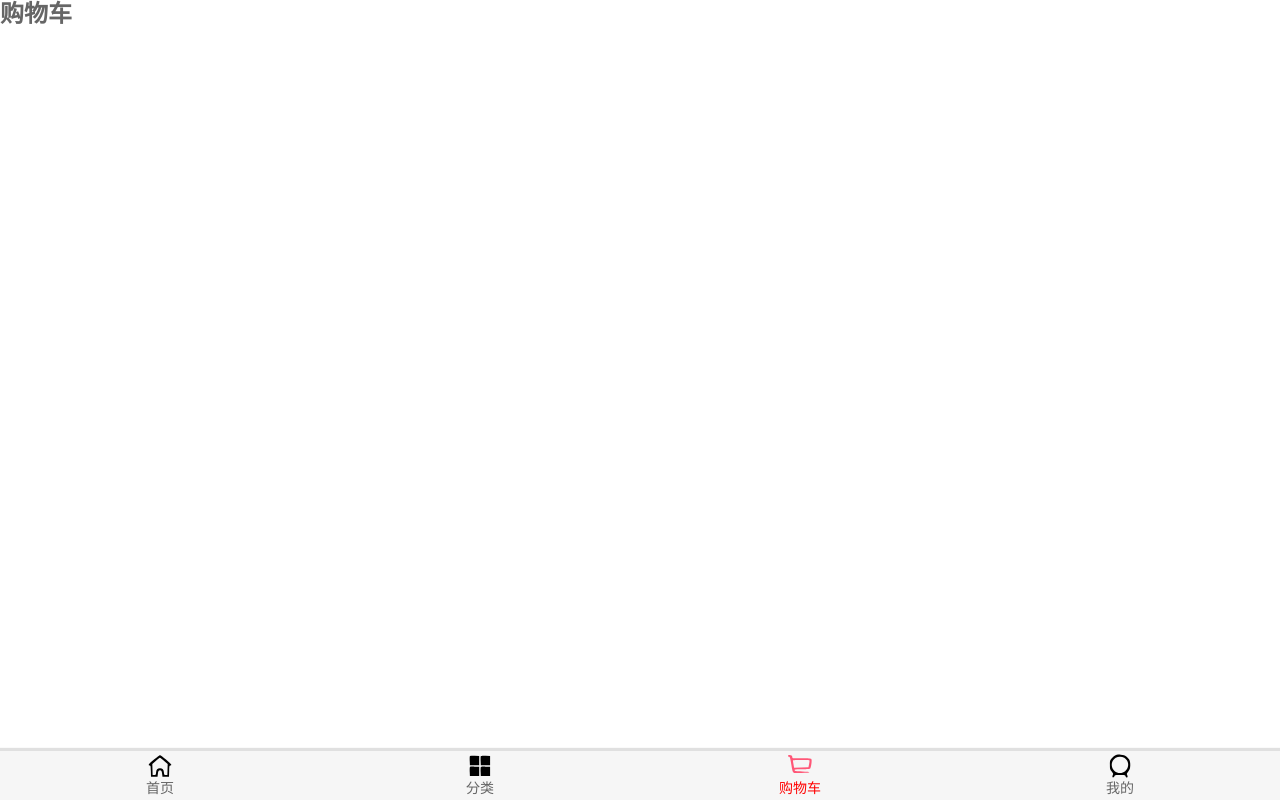
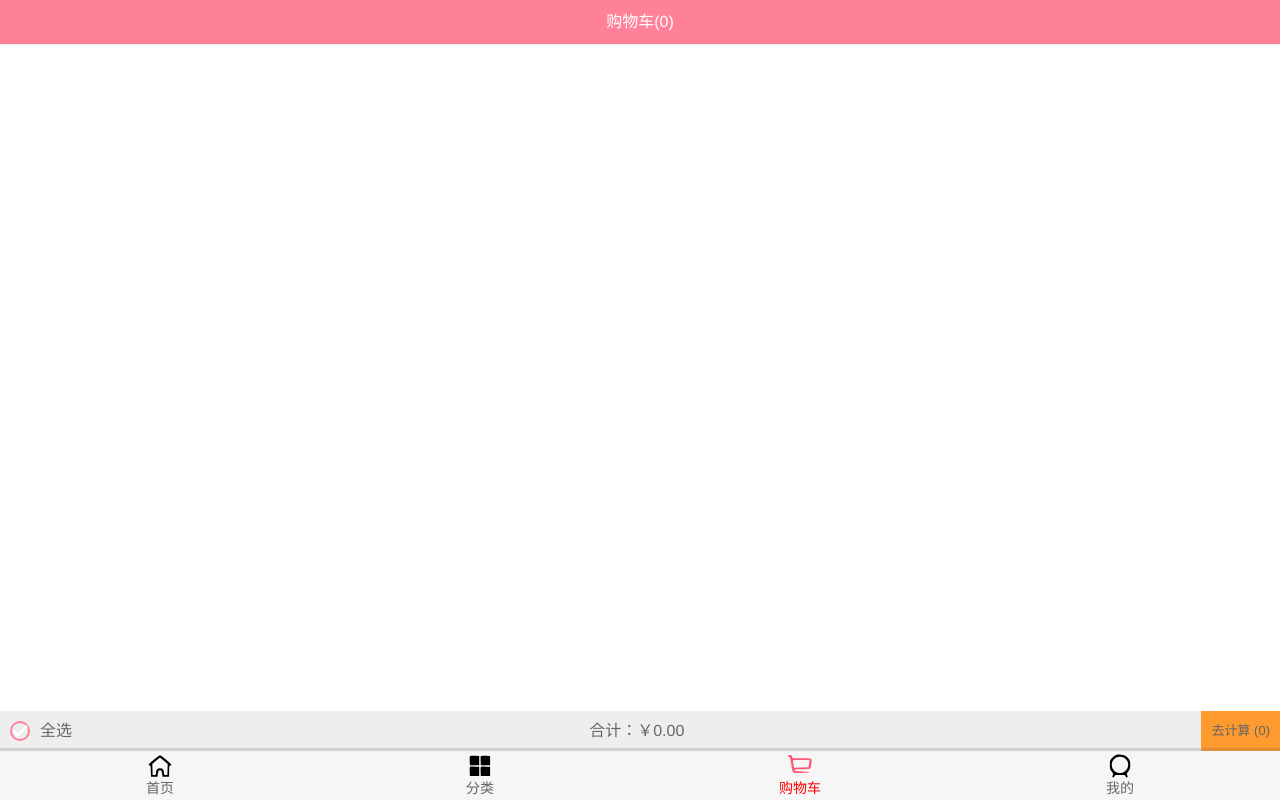
Before and after one commit to Sunday-r/beautiBuyMall, a Vue app: page /cart in a window 1280 px wide. Built offline with nearby package versions, Linux system fonts and the light colour scheme.

Commit message:
购物车展示＋全选按钮

```diff
--- a/jsconfig.json
+++ b/jsconfig.json
@@ -1,6 +1,6 @@
 {
   "compilerOptions": {
-    "target": "es5",
+    "target": "es2017",
     "module": "esnext",
     "baseUrl": "./",
     "moduleResolution": "node",
--- /dev/null
+++ b/src/components/content/checkButton/CheckButton.vue
@@ -0,0 +1,27 @@
+<template>
+    <div class="check-button" :class="{check:isChecked}">
+        <img src="~assets/img/cart/tick.svg" alt="">
+    </div>
+</template>
+<script>
+export default {
+   name:'CheckButton',
+   props:{
+    isChecked:{
+        type:Boolean,
+        default:false
+    }
+   }
+}
+</script>
+<style scoped>
+.check-button{
+    border-radius: 50%;
+    border: 2px solid var(--color-tint);
+}
+.check{
+    border-color: var(--color-tint);
+    background-color: var(--color-tint);
+}
+
+</style>
--- /dev/null
+++ b/src/store/getters.js
@@ -0,0 +1,8 @@
+export default {
+    cartLength(state){
+        return state.cartList.length;
+    },
+    cartList(state){
+        return state.cartList;
+    }
+}
--- a/src/store/index.js
+++ b/src/store/index.js
@@ -1,5 +1,7 @@
 import { createApp } from 'vue'
 import { createStore } from 'vuex'
+
+import getters from './getters'
 // 1.安装插件 在main.js里面
 // 2.创建Store对象
 const store = createStore({
@@ -8,18 +10,20 @@ const store = createStore({
         cartList:[]
     }
   },
+  getters,
   mutations: {
     // mutations唯一的目的就是修改state中状态
     // mutations中的每个方法尽可能完成的事件比较单一
     addCounter(state,payload){
-        payload.count++
+      payload.count += 1
     },
     addToCart(state, payload){
-        state.cartList.push(payload)
+      payload.checked = true;
+      state.cartList.push(payload)
     }
   },
   actions:{
-    addCart(context, payload){
+    addToCart(context, payload){
         //payload是新添加的商品
         // 1.查找之前的数组中是否有该商品
         let oldProduct = context.state.cartList.find(item => item.iid === payload.iid)
@@ -29,6 +33,7 @@ const store = createStore({
             context.commit('addCounter',oldProduct)
         }else {
             payload.count = 1;
+            // console.log('lalalal');
             // context.state.cartList.push(payload);
             context.commit('addToCart', payload)
 
--- a/src/views/cart/Cart.vue
+++ b/src/views/cart/Cart.vue
@@ -1,13 +1,44 @@
 <template>
-    <h2>购物车</h2>
+    <div class="cart">
+        <!-- 导航 -->
+        <nav-bar class="nav-bar"><template v-slot:center>购物车({{ cartLength }})</template></nav-bar>
+
+        <!-- 商品列表 -->
+        <cart-list/>
+
+        <!-- 底部汇总 -->
+        <cart-bottom-bar/>
+    </div>
 </template>
 
 <script>
+import NavBar from "components/common/navbar/NavBar";
+
+import CartList from './childComps/CartList.vue';
+import CartBottomBar from "./childComps/CartBottomBar.vue";
+
+import {mapGetters} from 'vuex';
+
 export default {
-      name:'Cart'
+    name:'Cart',
+    components:{
+        NavBar,
+        CartList,
+        CartBottomBar
+    },
+    computed:{
+        ...mapGetters(['cartLength','cartList'])
+        // cartLength(){
+        //     console.log(this.$store.state.cartList.length)
+        //     return this.$store.getters.cartLength;
+        // }
+    }
 }
 </script>
 
 <style>
-
+.nav-bar{
+    background-color: var(--color-tint);
+    color: #fff;
+}
 </style>
--- /dev/null
+++ b/src/views/cart/childComps/CartBottomBar.vue
@@ -0,0 +1,84 @@
+<template>
+  <div class="bottom-bar">
+    <div class="check-content">
+      <check-button class="check-button" :is-checked="isSelectAll" @click="checkClick"/>
+      <span>全选</span>
+    </div>
+    <div class="price">
+      合计：{{ totalPrice }}
+    </div>
+    <div class="calculate">
+      去计算 ({{ checkLength }})
+    </div>
+  </div>
+</template>
+
+<script>
+  import CheckButton from 'components/content/checkButton/CheckButton'
+
+  import {mapGetters} from 'vuex';
+
+	export default {
+		name: "CartBottomBar",
+    components: {
+		  CheckButton
+    },
+    computed:{
+      ...mapGetters(['cartList']),
+      totalPrice(){
+        return '￥'+ this.$store.state.cartList.filter(item => {
+          return item.checked
+        }).reduce((preValue, item)=>{
+          return preValue + item.Price *item.count
+        },0).toFixed(2)
+      },
+      checkLength(){
+        return this.cartList.filter(item => item.checked).length
+      },
+      isSelectAll(){
+        if(this.cartList.length === 0) return false;
+        return this.cartList.every(item => item.checked)
+      }
+    },
+    methods:{
+      checkClick(){
+        if(this.isSelectAll){//全部选中
+          this.cartList.forEach(item => item.checked = false);
+        }else{//部分或全部不选中
+          this.cartList.forEach(item => item.checked = true);
+        }
+        // 简化写法失败，因为同时在影响着item的checked属性，isSelectAll是基于此的,在相互影响
+        // this.cartList.forEach(item => item.checked = !isSelectAll);
+
+      }
+    }
+
+	}
+</script>
+
+<style scoped>
+.bottom-bar{
+  height: 40px;
+  background-color: #eee;
+
+  display: flex;
+  justify-content: space-between;
+  position: relative;
+  line-height: 40px;
+}
+.check-content{
+  display: flex;
+
+}
+.check-button{
+  width: 20px;
+  height: 20px;
+  line-height: 20px;
+  margin: 10px 10px;
+}
+.calculate{
+  padding: 0 10px;
+  background-color: rgb(255, 154, 46);
+  font-size: small;
+}
+</style>
--- /dev/null
+++ b/src/views/cart/childComps/CartList.vue
@@ -0,0 +1,41 @@
+<template>
+    <div class="cart-list">
+        <scroll class="content" ref="scroll">
+            <cart-list-item
+            v-for="(item,index) in cartList"
+            :key="index"
+            :product="item"/>
+        </scroll>
+
+    </div>
+</template>
+<script>
+import Scroll from 'components/common/scroll/Scroll'
+
+import CartListItem from './CartListItem.vue';
+
+import { mapGetters } from 'vuex'
+
+export default {
+   name:'CartList',
+   components:{
+    Scroll,
+    CartListItem
+   },
+   computed:{
+    ...mapGetters(['cartList'])
+   },
+   activated(){
+    this.$refs.scroll.refresh()
+   }
+}
+</script>
+<style scoped>
+.cart-list{
+    height: calc(100vh - 44px - 49px - 40px);
+}
+.content{
+    height: 100%;
+    overflow: hidden;
+}
+</style>
--- /dev/null
+++ b/src/views/cart/childComps/CartListItem.vue
@@ -0,0 +1,103 @@
+<template>
+  <div id="shop-item">
+    <div class="item-selector">
+      <CheckButton @click.native="checkClick" :isChecked="product.checked"></CheckButton>
+    </div>
+    <div class="item-img">
+      <img :src="product.image" alt="商品图片">
+    </div>
+    <div class="item-info">
+      <div class="item-title">{{product.title}}</div>
+      <div class="item-desc">{{product.desc}}</div>
+      <div class="info-bottom">
+        <div class="item-price left">¥{{product.Price}}</div>
+        <div class="item-count right">x{{product.count}}</div>
+      </div>
+    </div>
+  </div>
+</template>
+
+<script>
+  import CheckButton from 'components/content/checkButton/CheckButton'
+
+  export default {
+    name: "CartListItem",
+    props: {
+      product: {
+        type: Object,
+        default(){
+          return{}
+        }
+      }
+    },
+    components: {
+      CheckButton
+    },
+    methods: {
+      checkClick() {
+        this.product.checked = !this.product.checked;
+      }
+    }
+  }
+</script>
+
+<style scoped>
+  #shop-item {
+    width: 100%;
+    display: flex;
+    font-size: 0;
+    padding: 5px;
+    border-bottom: 1px solid #ccc;
+  }
+
+  .item-selector {
+    width: 14%;
+    display: flex;
+    justify-content: center;
+    align-items: center;
+  }
+
+  .item-title, .item-desc {
+    overflow: hidden;
+    white-space: nowrap;
+    text-overflow: ellipsis;
+  }
+
+  .item-img {
+    padding: 5px;
+    /*border: 1px solid #ccc;*/
+  }
+
+  .item-img img {
+    width: 80px;
+    height: 100px;
+    display: block;
+    border-radius: 5px;
+  }
+
+  .item-info {
+    font-size: 17px;
+    color: #333;
+    padding: 5px 10px;
+    position: relative;
+    overflow: hidden;
+  }
+
+  .item-info .item-desc {
+    font-size: 14px;
+    color: #666;
+    margin-top: 15px;
+  }
+
+  .info-bottom {
+    margin-top: 10px;
+    position: absolute;
+    bottom: 10px;
+    left: 10px;
+    right: 10px;
+  }
+
+  .info-bottom .item-price {
+    color: orangered;
+  }
+</style>
--- a/src/views/detail/Detail.vue
+++ b/src/views/detail/Detail.vue
@@ -170,8 +170,8 @@ export default {
         product.Price = this.goods.realPrice;
         product.iid = this.iid;
         // 2.添加到购物车中  npm install vuex --save
-        this.$store.commit('addCart', product)
-        console.log("addCart");
+        this.$store.dispatch('addToCart', product)
+        // console.log("addCart");
     }
    },
    //不在缓存里，所以不用deactivated
@@ -193,6 +193,7 @@ export default {
     position: relative;
     z-index: 9;
     background-color: #fff;
+    color: black;
 }
 
 .content{
```
Also changed, not shown: src/assets/img/cart/tick.svg (added). Lines whose indentation alone changed are shown as unchanged.
